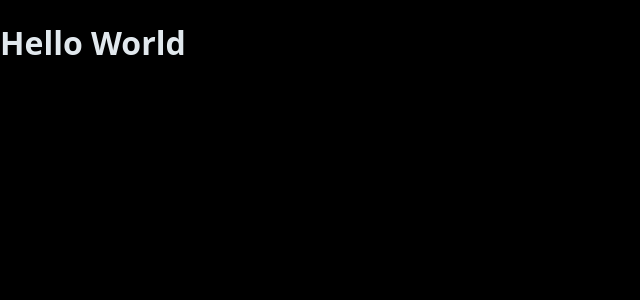
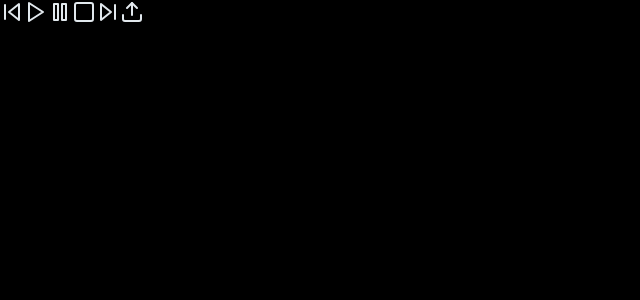
Before and after one commit to symbolic-dreams/standing-echo, a Vue app: page / in a window 1280 px wide. Shown: the top 300 px of the page, without its empty margins (0-640 px from the left). Built offline with nearby package versions, Linux system fonts and the light colour scheme.

Commit message:
Updated basic Player ui

```diff
--- a/src/App.vue
+++ b/src/App.vue
@@ -35,20 +35,23 @@ html, body {
 
 <template>
   <main id="app">
-    <!--
-    <img alt="Vue logo" src="./assets/logo.png">
-    <HelloWorld msg="Welcome to Your Vue.js + TypeScript App"/>
-    -->
-    <h1>Hello World</h1>
+    <Player />
   </main>
 </template>
 
 <script lang="ts">
 import { Component, Vue } from 'vue-property-decorator';
-//import HelloWorld from './components/HelloWorld.vue';
+//import Navigation from './components/Navigation.vue'
+import Player from './components/Player.vue'
+//import PlayList from './components/PlayList.vue';
+//import Library from './components/Library.vue'
 
 @Component({
-  components: { }
+  components: { Player }
 })
-export default class App extends Vue {}
+export default class App extends Vue {
+  created() {
+    document.title = 'Standing Echo'
+  }
+}
 </script>
--- /dev/null
+++ b/src/components/Library.vue
@@ -0,0 +1,20 @@
+<style scoped>
+.library {
+  box-sizing: border-box;
+}
+</style>
+
+<template>
+  <article class="library">
+    <h2>{Library}</h2>
+  </article>
+</template>
+
+<script lang="ts">
+import { Component, Prop, Vue } from 'vue-property-decorator';
+
+@Component
+export default class Libary extends Vue {
+  @Prop() private msg!: string;
+}
+</script>
--- /dev/null
+++ b/src/components/Navigation.vue
@@ -0,0 +1,20 @@
+<style scoped>
+.navigation {
+  box-sizing: border-box;
+}
+</style>
+
+<template>
+  <nav class="navigation">
+    <h2>{Navigation}</h2>
+  </nav>
+</template>
+
+<script lang="ts">
+import { Component, Prop, Vue } from 'vue-property-decorator';
+
+@Component
+export default class Navigation extends Vue {
+  @Prop() private msg!: string;
+}
+</script>
--- /dev/null
+++ b/src/components/PlayList.vue
@@ -0,0 +1,20 @@
+<style scoped>
+.playlist {
+  box-sizing: border-box;
+}
+</style>
+
+<template>
+  <article class="playlist">
+    <h2>{PlayList}</h2>
+  </article>
+</template>
+
+<script lang="ts">
+import { Component, Prop, Vue } from 'vue-property-decorator';
+
+@Component
+export default class PlayList extends Vue {
+  @Prop() private msg!: string;
+}
+</script>
--- /dev/null
+++ b/src/components/Player.vue
@@ -0,0 +1,47 @@
+<style scoped>
+.player {
+  box-sizing: border-box;
+}
+.feather {
+  width: 24px;
+  height: 24px;
+  fill: none;
+  stroke: currentColor;
+  stroke-width: 2;
+  stroke-linecap: round;
+  stroke-linejoin: round;
+}
+</style>
+
+<template>
+  <article class="player">
+    <audio src="/media/bach-test.ogg"></audio>
+    <svg class='feather'>
+      <use xlink:href="/img/icons/feather-icons/feather-sprite.svg#skip-back" />
+    </svg>
+    <svg class='feather'>
+      <use xlink:href="/img/icons/feather-icons/feather-sprite.svg#play" />
+    </svg>
+    <svg class='feather'>
+      <use xlink:href="/img/icons/feather-icons/feather-sprite.svg#pause" />
+    </svg>
+    <svg class='feather'>
+      <use xlink:href="/img/icons/feather-icons/feather-sprite.svg#square" />
+    </svg>
+    <svg class='feather'>
+      <use xlink:href="/img/icons/feather-icons/feather-sprite.svg#skip-forward" />
+    </svg>
+    <svg class='feather'>
+      <use xlink:href="/img/icons/feather-icons/feather-sprite.svg#upload" />
+    </svg>
+  </article>
+</template>
+
+<script lang="ts">
+import { Component, Prop, Vue } from 'vue-property-decorator';
+
+@Component
+export default class Player extends Vue {
+  @Prop() private msg!: string;
+}
+</script>
--- a/src/main.ts
+++ b/src/main.ts
@@ -2,8 +2,6 @@ import Vue from 'vue'
 import App from './App.vue'
 import './registerServiceWorker'
 
-Vue.config.productionTip = false
-
 new Vue({
   render: h => h(App),
 }).$mount('#app')
```
Also changed, not shown: src/components/HelloWorld.vue (deleted, +0 -59 lines), 1 other file (tests, documents, lock files or other folders).
